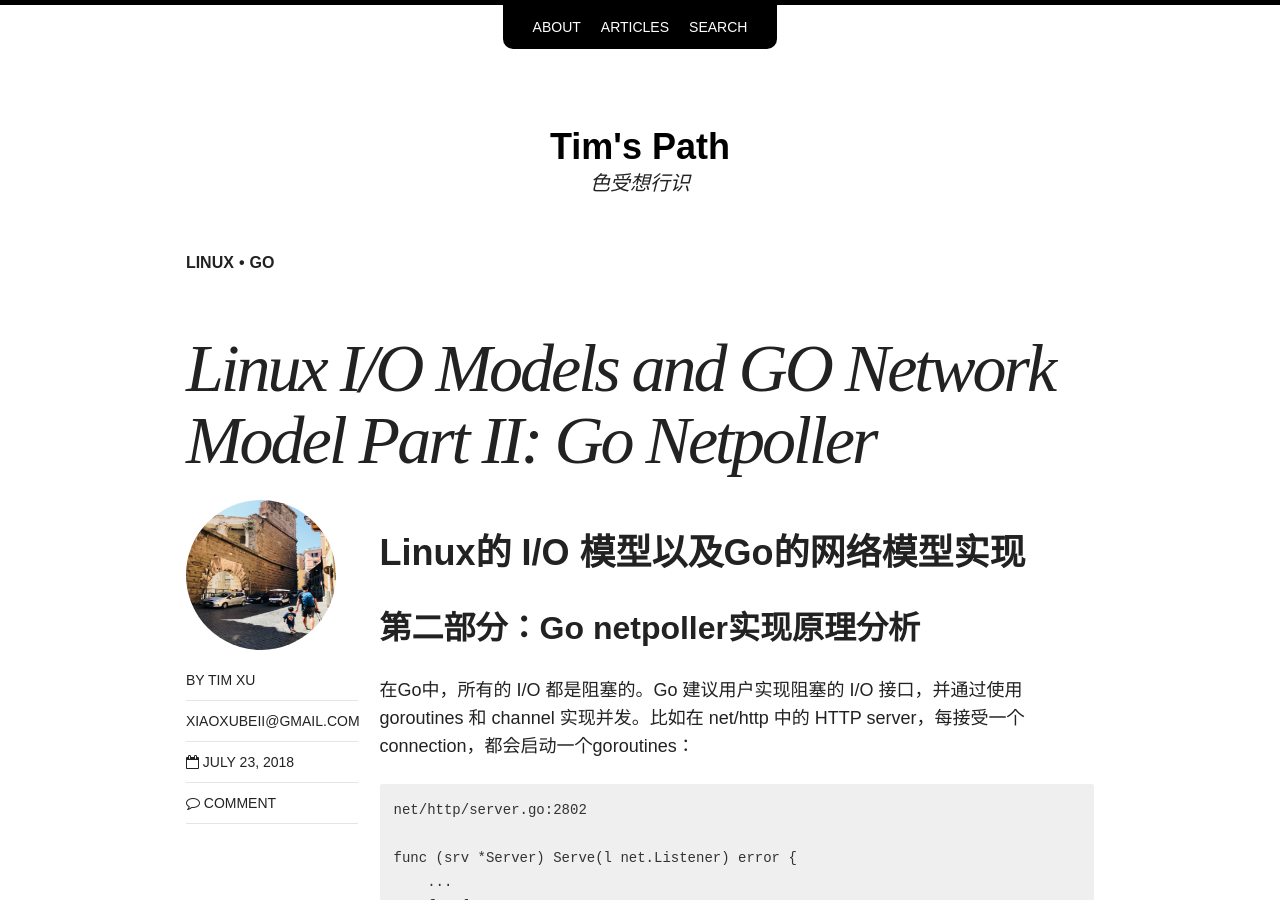
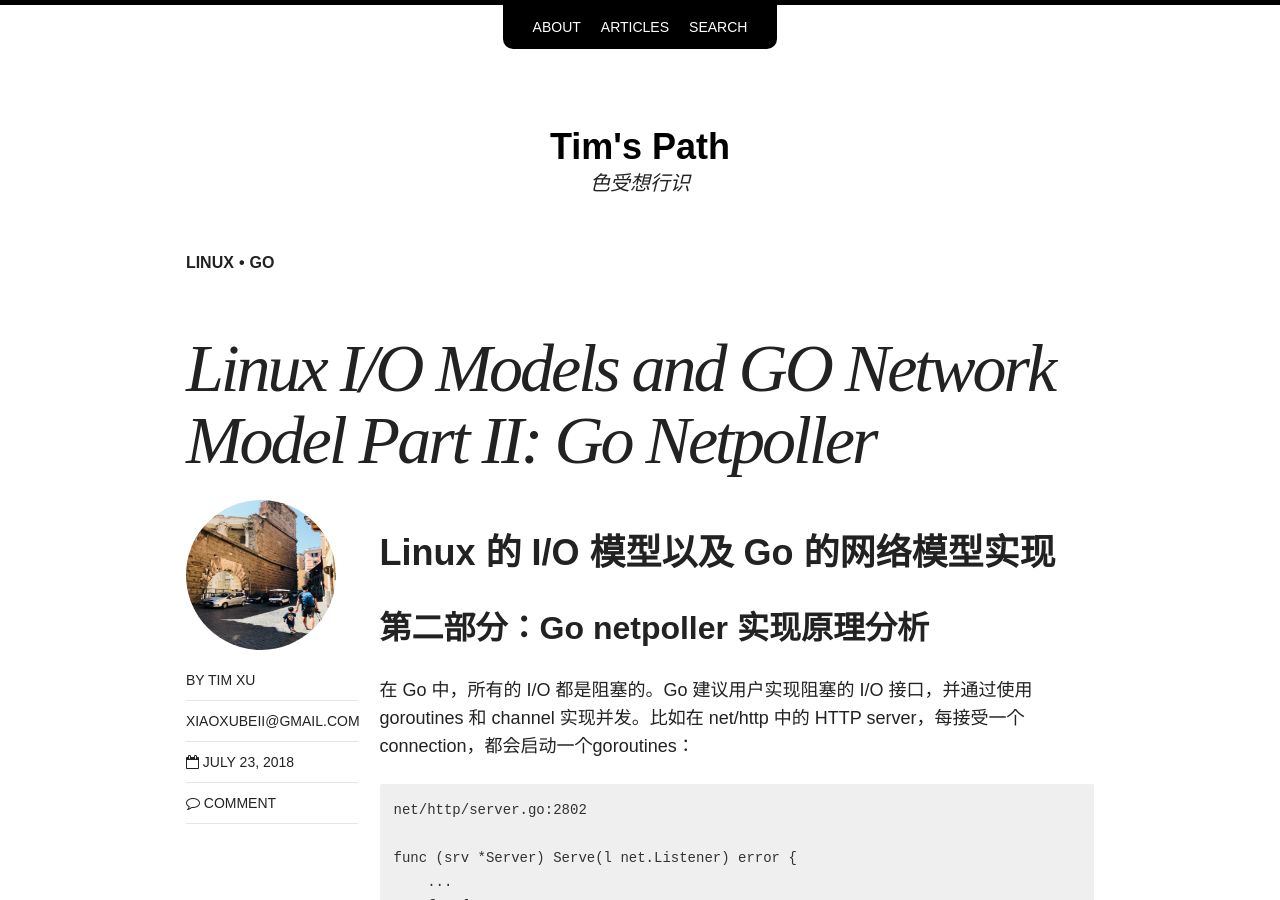
Before and after one commit to xiaoxubeii/xiaoxubeii.github.com, a Jekyll site: the page built from _posts/articles/2018-07-23-linux-io-models-and-go-network-model-2.md, in a window 1280 px wide and 900 px high. Built offline with Jekyll 4.4.1, drawn with Linux system fonts in a browser that asks for light colours; comment, search, counter and statistics services are not loaded.

Commit message:
Change formats.

````diff
--- a/_posts/articles/2018-07-23-linux-io-models-and-go-network-model-2.md
+++ b/_posts/articles/2018-07-23-linux-io-models-and-go-network-model-2.md
@@ -5,9 +5,9 @@ description: ""
 category: articles
 tags: [Linux, GO]
 ---
-# Linux的 I/O 模型以及Go的网络模型实现
-## 第二部分：Go netpoller实现原理分析
-在Go中，所有的 I/O 都是阻塞的。Go 建议用户实现阻塞的 I/O 接口，并通过使用 goroutines 和 channel 实现并发。比如在 net/http 中的 HTTP server，每接受一个 connection，都会启动一个goroutines：
+# Linux 的 I/O 模型以及 Go 的网络模型实现
+## 第二部分：Go netpoller 实现原理分析
+在 Go 中，所有的 I/O 都是阻塞的。Go 建议用户实现阻塞的 I/O 接口，并通过使用 goroutines 和 channel 实现并发。比如在 net/http 中的 HTTP server，每接受一个 connection，都会启动一个goroutines：
 
 
 ```
````
Also changed, not shown: _posts/articles/2018-07-09-linux-io-models-and-go-network-model.md (+2 -2 lines).
